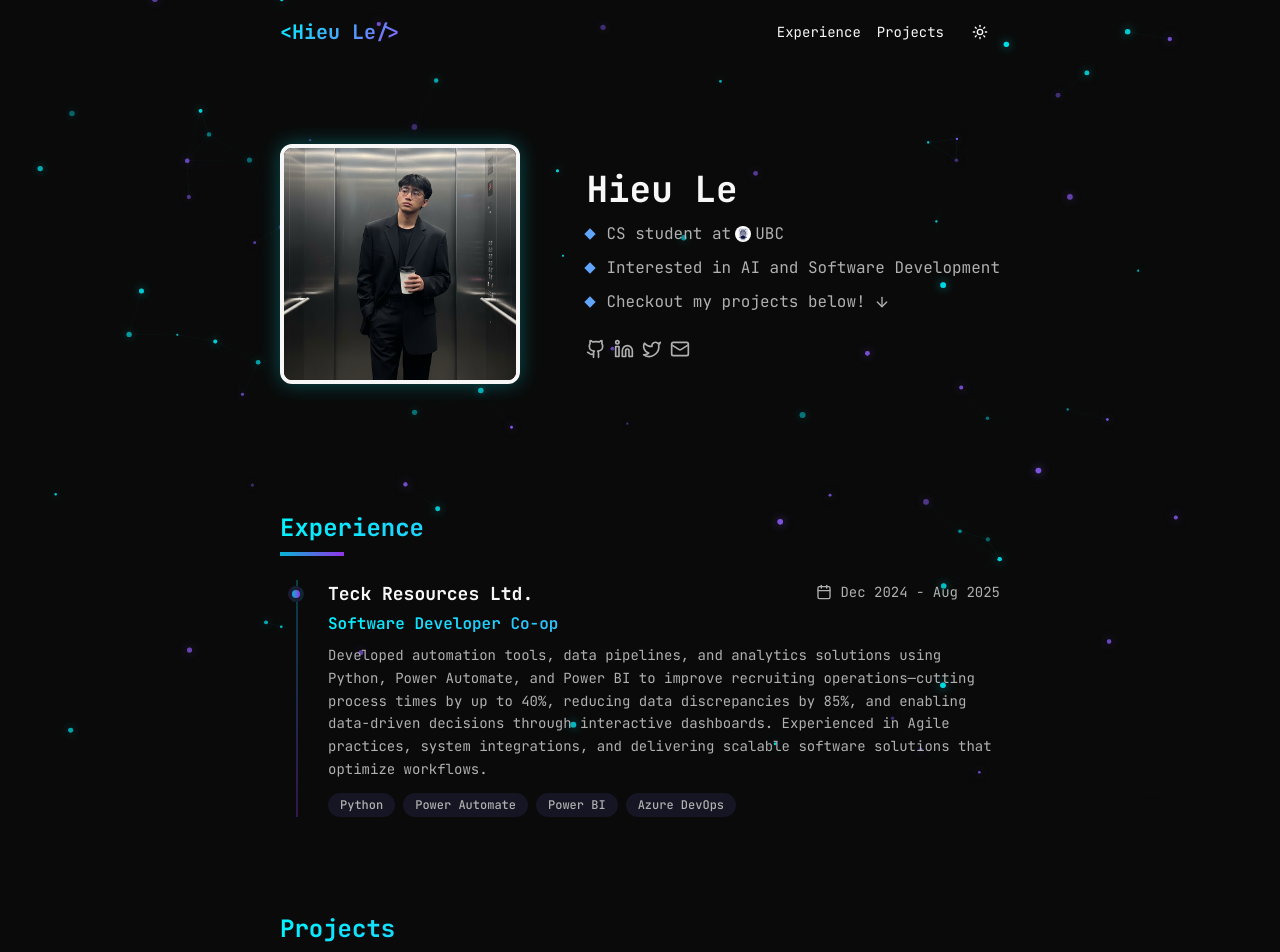
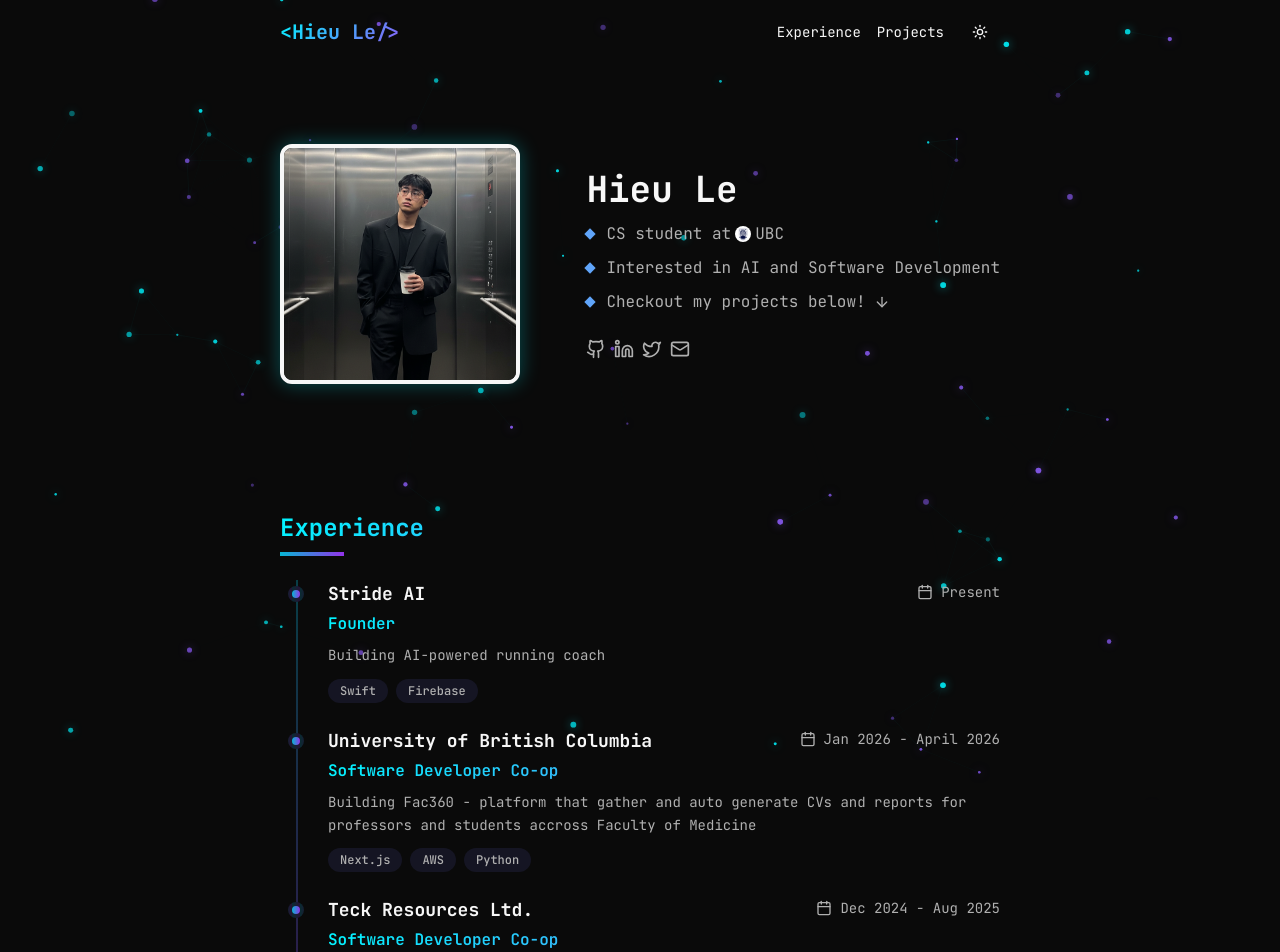
Before and after one commit to xuanhieu2611/portfolio, a React (Vite) app: page / in a window 1280 px wide. Shown: the top 952 px of the page. Built offline with nearby package versions, Linux system fonts and the light colour scheme.

Commit message:
adding ubc exp and strideai

```diff
--- a/src/data/experiences.js
+++ b/src/data/experiences.js
@@ -1,10 +1,25 @@
 export const experiences = [
+  {
+    company: "Stride AI",
+    role: "Founder",
+    period: "Present",
+    description: "Building AI-powered running coach",
+    technologies: ["Swift", "Firebase"],
+  },
+  {
+    company: "University of British Columbia",
+    role: "Software Developer Co-op",
+    period: "Jan 2026 - April 2026",
+    description:
+      "Building Fac360 - platform that gather and auto generate CVs and reports for professors and students accross Faculty of Medicine",
+    technologies: ["Next.js", "AWS", "Python"],
+  },
   {
     company: "Teck Resources Ltd.",
     role: "Software Developer Co-op",
     period: "Dec 2024 - Aug 2025",
     description:
-      "Developed automation tools, data pipelines, and analytics solutions using Python, Power Automate, and Power BI to improve recruiting operations—cutting process times by up to 40%, reducing data discrepancies by 85%, and enabling data-driven decisions through interactive dashboards. Experienced in Agile practices, system integrations, and delivering scalable software solutions that optimize workflows.",
+      "Developed an event-driven sync tool between two ATSs systems using Python and Power Automate and built Power BI dashboards to visualize the performance and ROI of recruiting software tools",
     technologies: ["Python", "Power Automate", "Power BI", "Azure DevOps"],
   },
 ]
```
